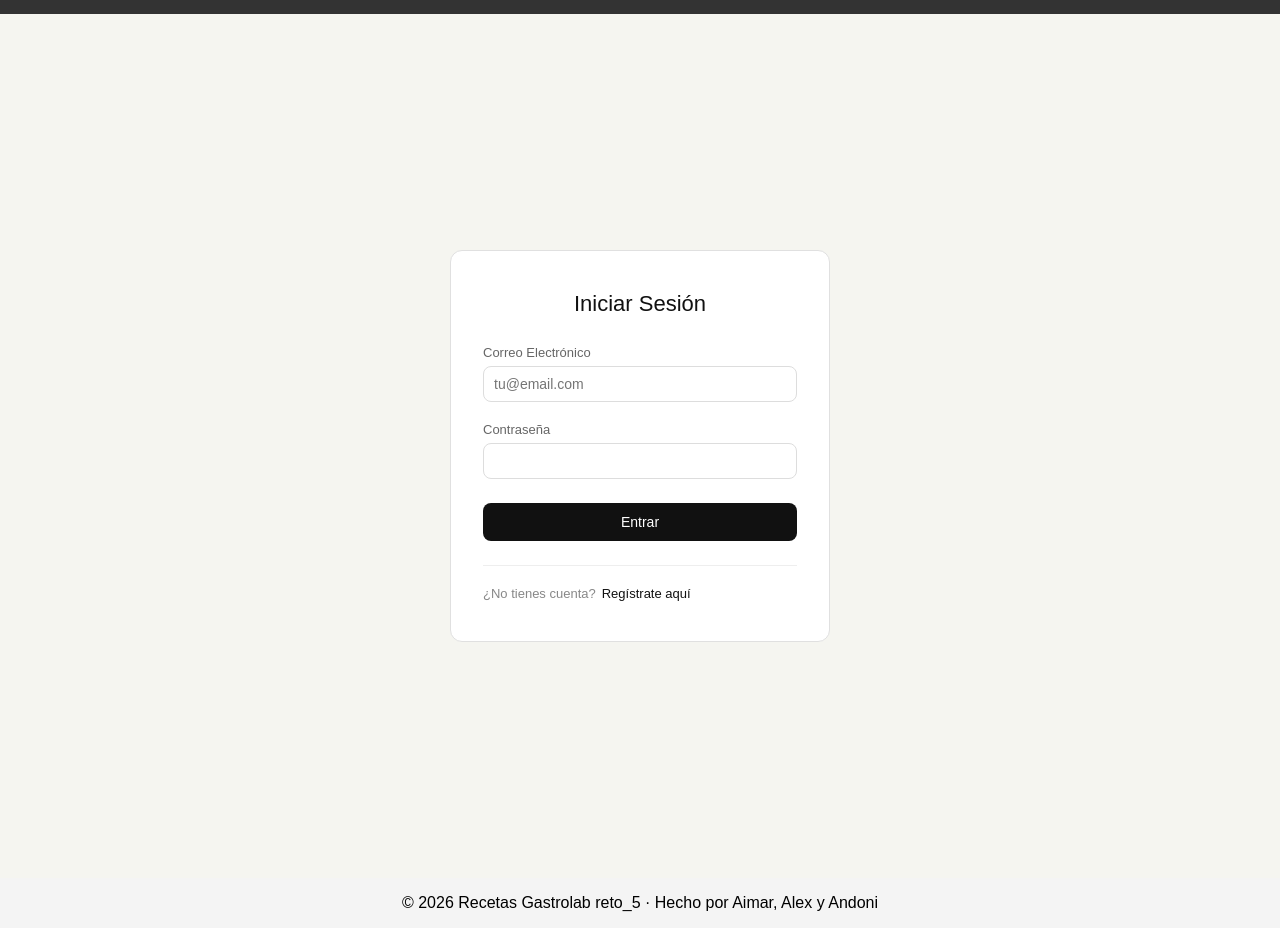
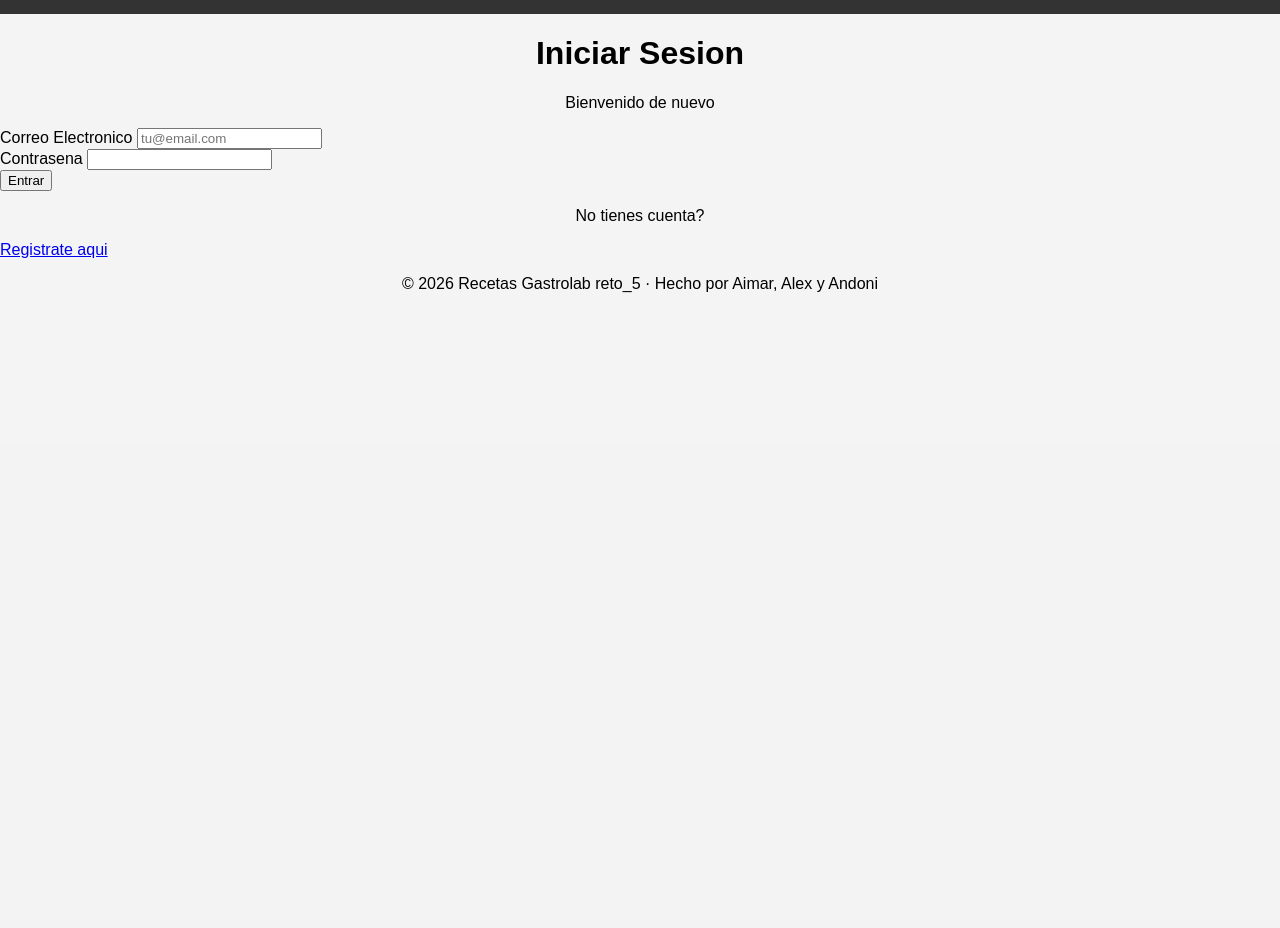
Before and after one commit to DamStonfri/Reto5-Grupo4, a Flask app: page /login in a window 1280 px wide. Shown: the part 356-1284 px from the top of the page. After the commit the page ends 649 px from the top, so only its background shows below. Run offline with Flask 3, Linux system fonts and the light colour scheme.

Commit message:
cambioslogin.html

```diff
--- a/recetas_flask/templates/login.html
+++ b/recetas_flask/templates/login.html
@@ -1,33 +1,37 @@
 {% extends 'base.html' %}
 
 {% block content %}
-<div class="login-wrapper">
-    <div class="login-card">
-        <h1>Iniciar Sesión</h1>
+<div class="auth-wrapper">
+    <div class="auth-card">
+        <h1>Iniciar Sesion</h1>
+        <p class="auth-subtitle">Bienvenido de nuevo</p>
 
         <form method="POST" action="{{ url_for('login') }}">
-            <label for="email">Correo Electrónico</label>
-            <input type="email" name="email" id="email" required placeholder="tu@email.com">
-
-            <label for="password">Contraseña</label>
-            <input type="password" name="password" id="password" required>
-
-            <button type="submit">Entrar</button>
+            <div class="form-group">
+                <label class="form-label" for="email">Correo Electronico</label>
+                <input class="form-control" type="email" name="email" id="email" required placeholder="tu@email.com">
+            </div>
+            <div class="form-group">
+                <label class="form-label" for="password">Contrasena</label>
+                <input class="form-control" type="password" name="password" id="password" required>
+            </div>
+            <button type="submit" class="btn btn-dark btn-full">Entrar</button>
         </form>
 
+        <!-- Mensajes de error del servidor -->
         {% with mensajes = get_flashed_messages() %}
             {% if mensajes %}
                 <div class="flash-messages">
                     {% for mensaje in mensajes %}
-                        <p>{{ mensaje }}</p>
+                        <p class="flash-msg flash-msg--error">{{ mensaje }}</p>
                     {% endfor %}
                 </div>
             {% endif %}
         {% endwith %}
 
-        <div class="login-footer">
-            <p>¿No tienes cuenta?</p>
-            <a href="{{ url_for('registro') }}">Regístrate aquí</a>
+        <div class="auth-footer">
+            <p>No tienes cuenta?</p>
+            <a href="{{ url_for('registro') }}">Registrate aqui</a>
         </div>
     </div>
 </div>
```
